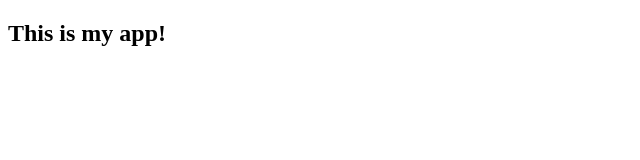
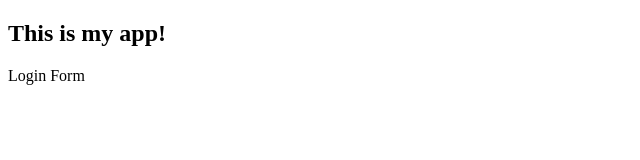
Before and after one commit to nderinicholus/myappsample, a plain HTML site: page index.html in a window 1280 px wide. Shown: the full height of the page, 0-640 px from the left. Drawn offline with Linux system fonts and the light colour scheme.

Commit message:
login form

```diff
--- /dev/null
+++ b/dir2/app2.js
@@ -0,0 +1 @@
+console.log(123);
--- a/index.html
+++ b/index.html
@@ -7,6 +7,7 @@
 </head>
 <body>
   <h2>This is my app!</h2>
+  Login Form
   <script src="app.js"></script>
 </body>
 </html>
```
Also changed, not shown: login.html (added, +1 -0 lines), log.txt (added).
